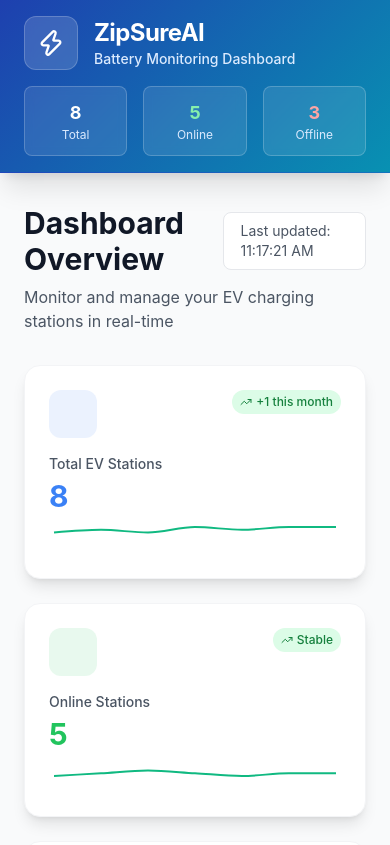
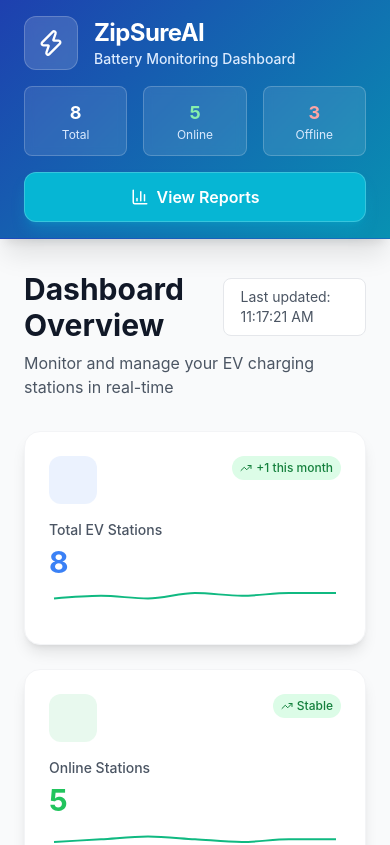
Before and after one commit to ziptraxtech/zipsureai-minidashboard, a React (Create React App) app: page / in a window 390 px wide. Shown: the top 845 px of the page. Built offline with nearby package versions, Linux system fonts and the light colour scheme.

Commit message:
feat(header): add mobile-only 'View Reports' button linking to /ev-stations

```diff
--- a/src/components/Header.tsx
+++ b/src/components/Header.tsx
@@ -1,5 +1,5 @@
 import React from 'react';
-import { Zap, Settings, Bell } from 'lucide-react';
+import { Zap, Settings, Bell, BarChart3 } from 'lucide-react';
 import { Link } from 'react-router-dom';
 
 const Header: React.FC = () => {
@@ -67,7 +67,7 @@
           </div>
         </div>
 
-        {/* Mobile Menu Button */}
+        {/* Mobile-only quick actions */}
         <div className="md:hidden mt-4">
           <div className="grid grid-cols-3 gap-4 text-center">
             <div className="bg-white/10 backdrop-blur-sm rounded-lg p-3 border border-white/20">
@@ -83,6 +83,15 @@
               <div className="text-xs text-blue-100">Offline</div>
             </div>
           </div>
+
+          {/* Mobile-only Reports button */}
+          <Link
+            to="/ev-stations"
+            className="mt-4 w-full inline-flex items-center justify-center gap-2 rounded-xl bg-cyan-500 hover:bg-cyan-600 text-white font-semibold py-3 border border-white/20 shadow-lg shadow-cyan-500/30 transition-colors"
+          >
+            <BarChart3 size={18} />
+            <span>View Reports</span>
+          </Link>
         </div>
       </div>
     </header>
```
